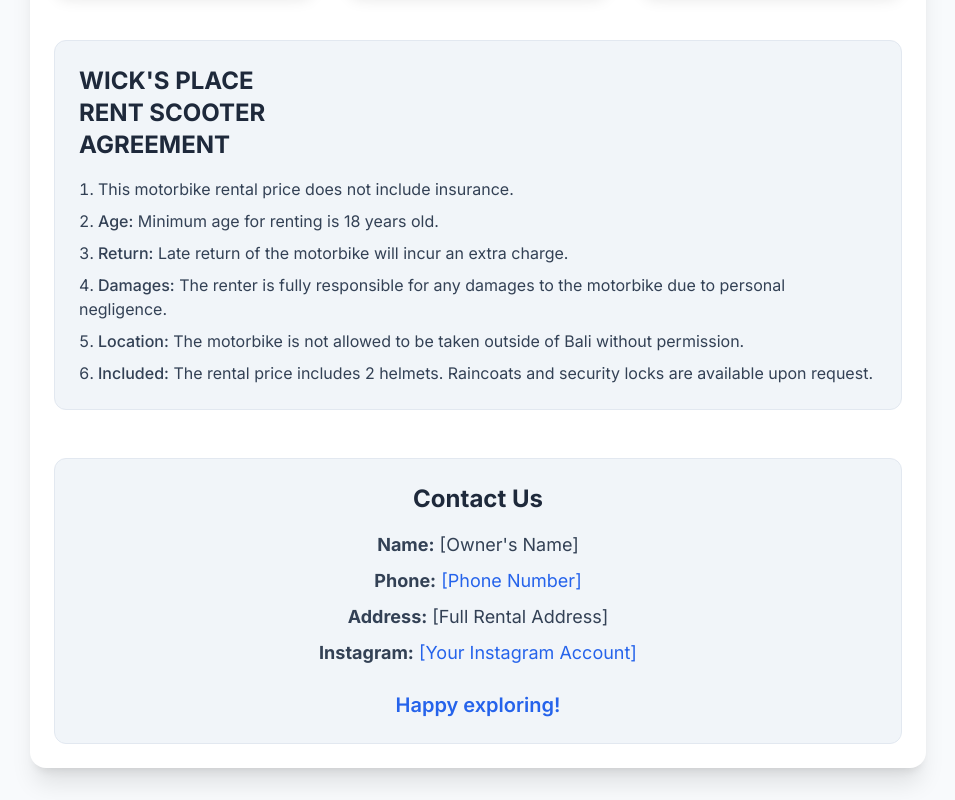
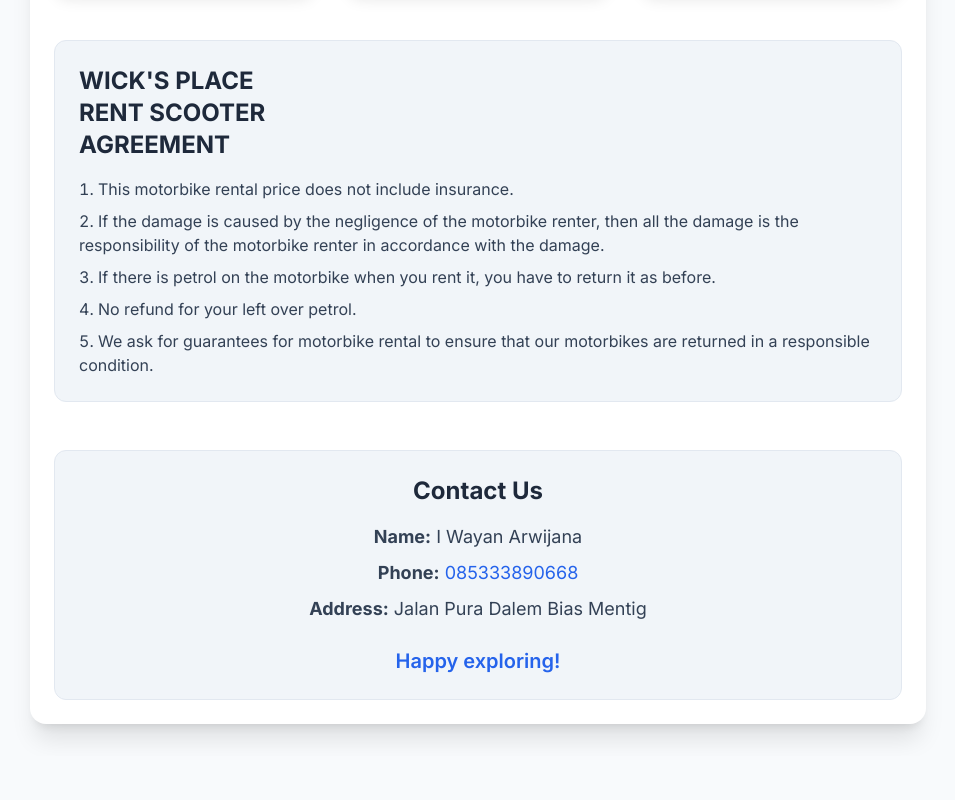
Before and after one commit to yudisucita/Wick-Place-Rental-Motorbike-Rental, a plain HTML site: page index.html in a window 1280 px wide. Shown: the part 738-1538 px from the top of the page, without its empty margins (162-1117 px from the left). After the commit the page ends 1494 px from the top, so only its background shows below. Drawn offline with nearby package versions, Linux system fonts and the light colour scheme.

Commit message:
Update index.html

```diff
--- a/index.html
+++ b/index.html
@@ -81,11 +81,10 @@
 <br/>AGREEMENT</h2>
                 <ol class="list-decimal list-inside text-slate-700 space-y-2">
                     <li> This motorbike rental price does not include insurance.</li>
-                    <li><span class="font-medium">Age:</span> Minimum age for renting is 18 years old.</li>
-                    <li><span class="font-medium">Return:</span> Late return of the motorbike will incur an extra charge.</li>
-                    <li><span class="font-medium">Damages:</span> The renter is fully responsible for any damages to the motorbike due to personal negligence.</li>
-                    <li><span class="font-medium">Location:</span> The motorbike is not allowed to be taken outside of Bali without permission.</li>
-                    <li><span class="font-medium">Included:</span> The rental price includes 2 helmets. Raincoats and security locks are available upon request.</li>
+                    <li> If the damage is caused by the negligence of the motorbike renter, then all the damage is the responsibility of the motorbike renter in accordance with the damage.</li>
+                    <li> If there is petrol on the motorbike when you rent it, you have to return it as before.</li>
+                    <li> No refund for your left over petrol.</li>
+                    <li> We ask for guarantees for motorbike rental to ensure that our motorbikes are returned in a responsible condition.</li>
                 </ol>
             </section>
 
@@ -93,10 +92,9 @@
             <section class="mt-12 text-center bg-slate-100 p-6 rounded-xl border border-slate-200">
                 <h2 class="text-2xl font-bold text-slate-800 mb-4">Contact Us</h2>
                 <div class="text-lg text-slate-700 space-y-2">
-                    <p><strong>Name:</strong> [Owner's Name]</p>
-                    <p><strong>Phone:</strong> <a href="tel:[Phone Number]" class="text-blue-600 hover:underline">[Phone Number]</a></p>
-                    <p><strong>Address:</strong> [Full Rental Address]</p>
-                    <p><strong>Instagram:</strong> <a href="https://instagram.com/[Your Instagram Account]" target="_blank" class="text-blue-600 hover:underline">[Your Instagram Account]</a></p>
+                    <p><strong>Name:</strong> I Wayan Arwijana</p>
+                    <p><strong>Phone:</strong> <a href="https://wa.me/6285333890668" class="text-blue-600 hover:underline">085333890668</a></p>
+                    <p><strong>Address:</strong> Jalan Pura Dalem Bias Mentig</p>
                 </div>
                 <p class="mt-6 text-xl font-semibold text-blue-600">Happy exploring!</p>
             </section>
```
